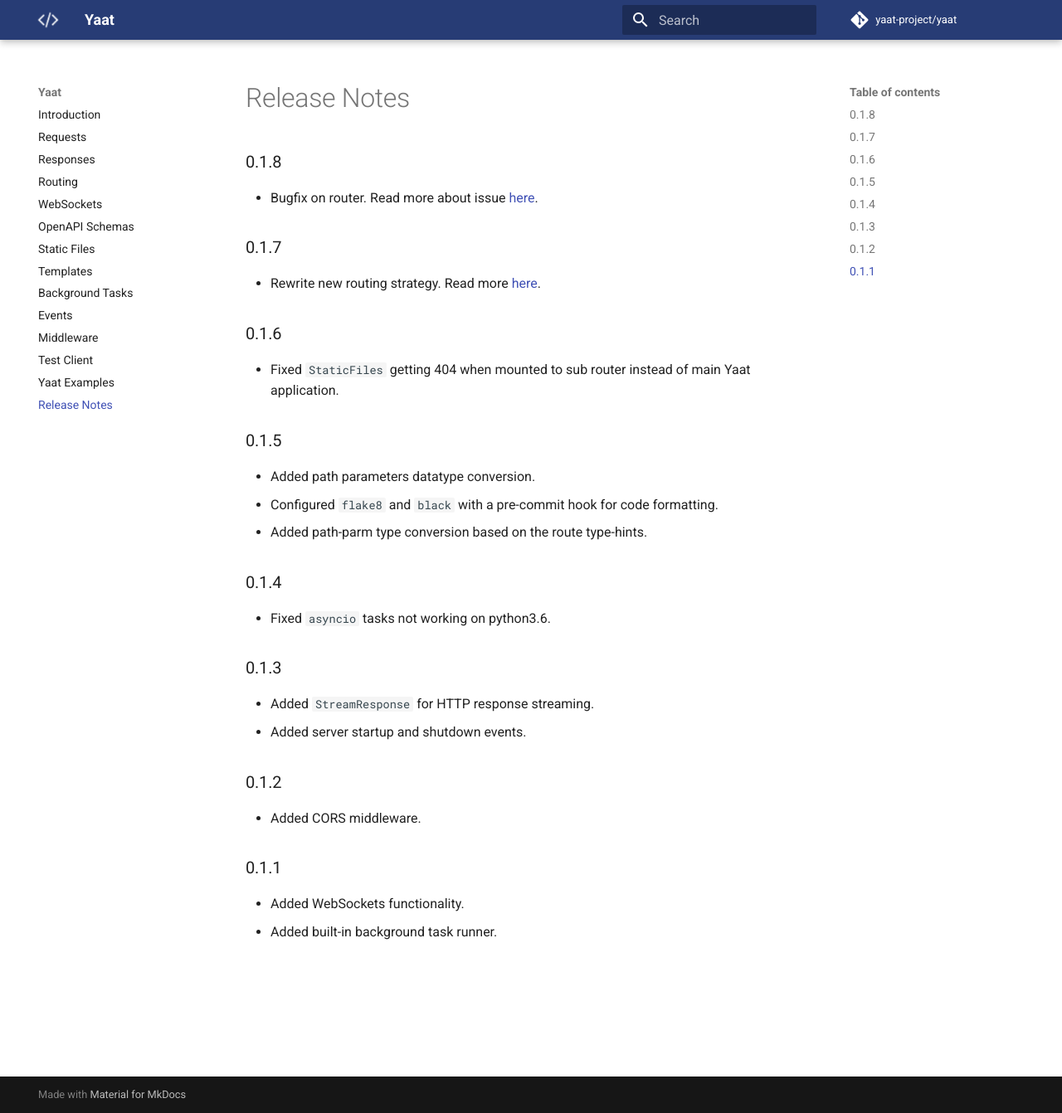
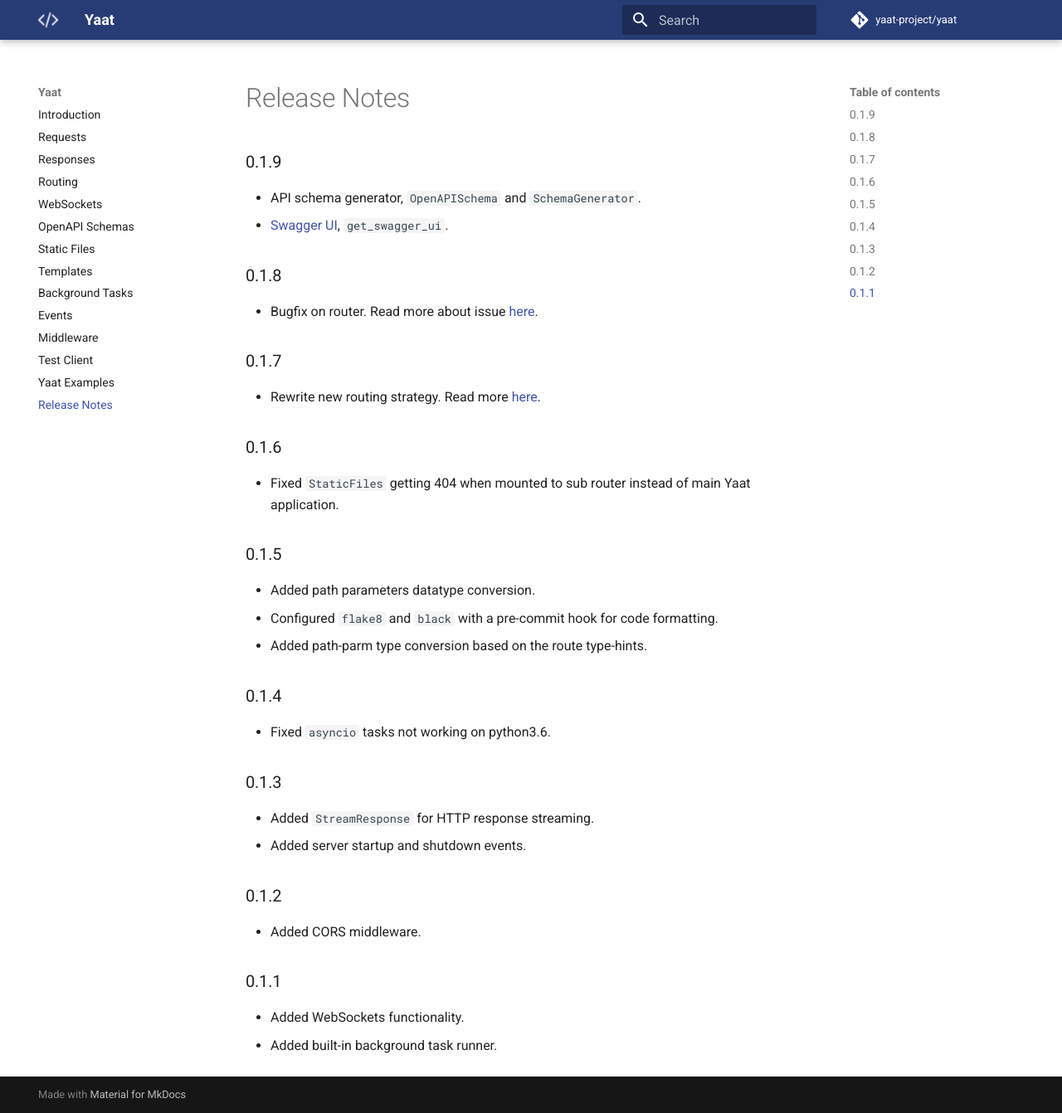
Before and after one commit to yaat-project/yaat, an MkDocs documentation site: the page built from docs/releasenotes.md, in a window 1280 px wide and 1342 px high. Shown: the whole window at 83% size. Built offline with MkDocs 1.6.1 and Material for MkDocs 9.7.7, drawn with Linux system fonts in a browser that asks for light colours; comment, search, counter and statistics services are not loaded.

Commit message:
added release note for v0.1.9

```diff
--- a/docs/releasenotes.md
+++ b/docs/releasenotes.md
@@ -1,4 +1,9 @@
 # Release Notes
+
+### 0.1.9
+
+- API schema generator, `OpenAPISchema` and `SchemaGenerator`.
+- [Swagger UI](https://swagger.io/tools/swagger-ui/), `get_swagger_ui`.
 
 ### 0.1.8
 
```
